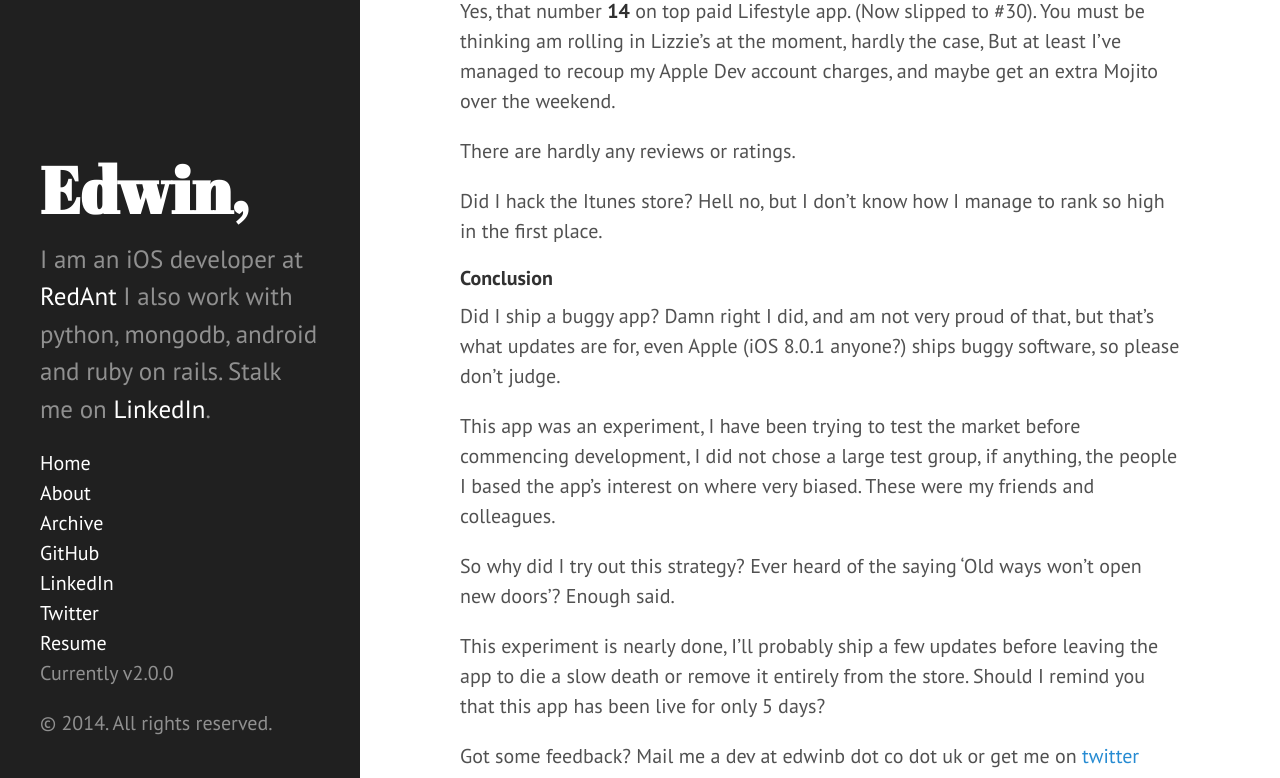
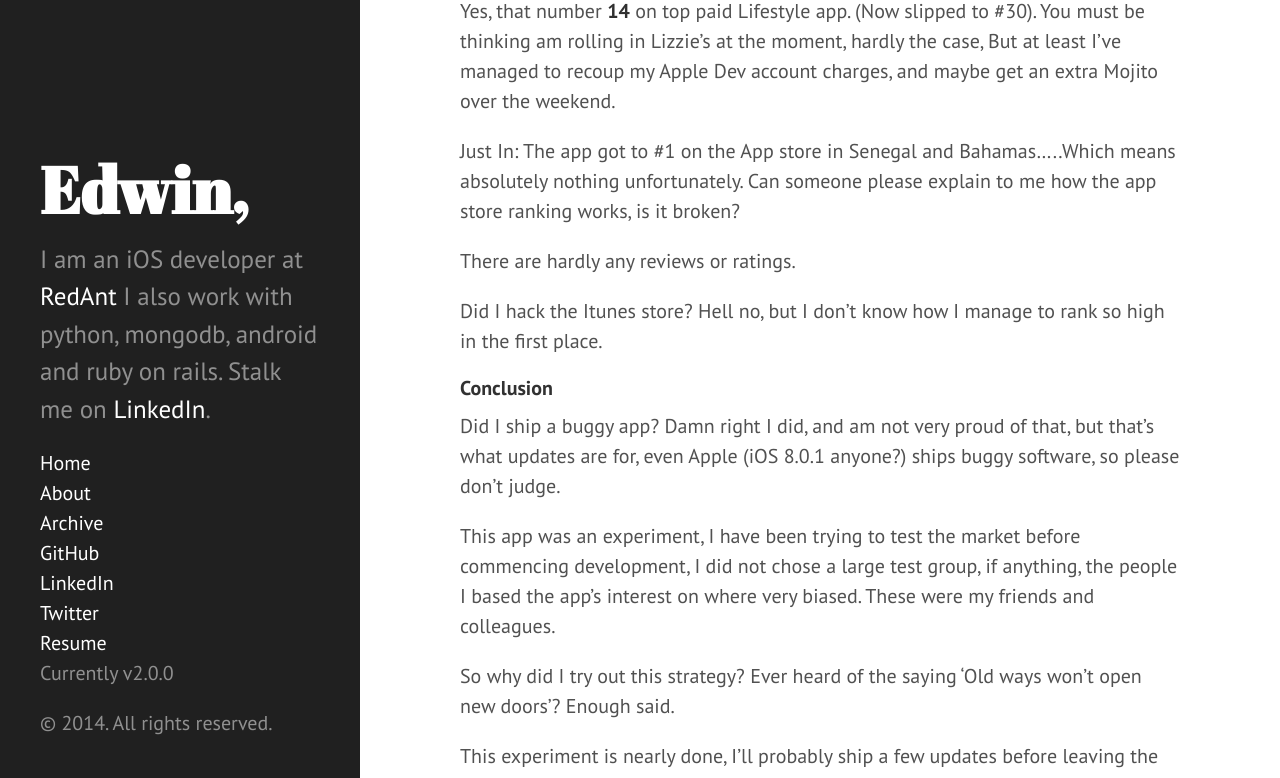
Before and after one commit to edwinbosire/edwinbosire.github.io, a Jekyll site: the page built from _posts/2014-10-04-why_did_i_do_it.md, in a window 1280 px wide and 900 px high, scrolled down 2653 px, cut to the strip 122-900 px from the top of the window. Built offline with Jekyll 4.4.1, drawn with Linux system fonts in a browser that asks for light colours.

Commit message:
Update 2014-10-04-why_did_i_do_it.md
Added latest stats

```diff
--- a/_posts/2014-10-04-why_did_i_do_it.md
+++ b/_posts/2014-10-04-why_did_i_do_it.md
@@ -48,6 +48,9 @@ The results? Well, its hard to explain this, but lets look at my rank on Saturda
 
 Yes, that number **14** on top paid Lifestyle app. (Now slipped to #30). You must be thinking am rolling in Lizzie's at the moment, hardly the case, But at least I've managed to recoup my Apple Dev account charges, and maybe get an extra Mojito over the weekend.
 
+Just In: The app got to #1 on the App store in Senegal and Bahamas.....Which means absolutely nothing unfortunately. Can someone please explain to me how the app store ranking works, is it broken?
+
+
 There are hardly any reviews or ratings.
 
 Did I hack the Itunes store? Hell no, but I don't know how I manage to rank so high in the first place.
```
